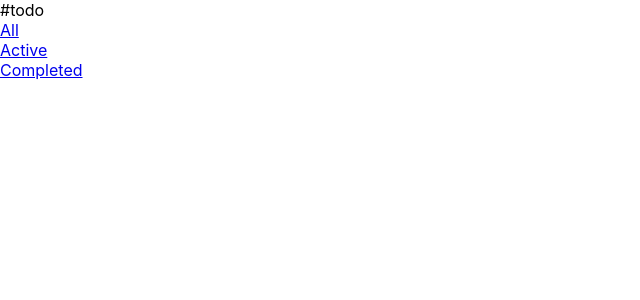
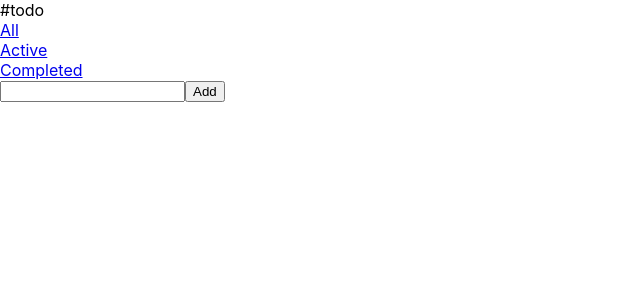
Before and after one commit to srirajbur/exer-mat, a React (Create React App) app in the folder todo-list/: page / in a window 1280 px wide. Shown: the top 300 px of the page, without its empty margins (0-640 px from the left). Built offline with nearby package versions, Linux system fonts and the light colour scheme.

Commit message:
implemented Todo and CreateTodo component

```diff
--- a/todo-list/src/App.js
+++ b/todo-list/src/App.js
@@ -13,7 +13,7 @@ function App() {
         <Nav />
         <Switch>
           <Route exact path="/" component={All} />
-          <Route exact path="/acitve" component={Active} />
+          <Route exact path="/active" component={Active} />
           <Route exact path="/completed" component={Completed} />
         </Switch>
       </Router>
--- a/todo-list/src/components/Active.js
+++ b/todo-list/src/components/Active.js
@@ -1,11 +1,14 @@
 import React, { useContext } from 'react';
+import CreateTodo from './CreateTodo';
 import { TodoContext } from './TodoContext';
 
 function Active() {
-  const [cartItems, setCartItems] = useContext(TodoContext);
+  const [todos, setTodos] = useContext(TodoContext);
+  const activeTodos = todos.filter((todo) => {});
 
   return (
     <div className="Active">
+      <CreateTodo />
       {
         //iterate through todos and display only actives'
       }
--- a/todo-list/src/components/All.js
+++ b/todo-list/src/components/All.js
@@ -1,14 +1,17 @@
 import React, { useContext } from 'react';
+import CreateTodo from './CreateTodo';
+import Todo from './Todo';
 import { TodoContext } from './TodoContext';
 
 function All() {
-  const [cartItems, setCartItems] = useContext(TodoContext);
+  const [todos, setTodos] = useContext(TodoContext);
 
   return (
     <div className="All">
-      {
-        //iterate through todos and display
-      }
+      <CreateTodo />
+      {todos.map((todo, index) => {
+        return <Todo key={index} title={todo.title} />;
+      })}
     </div>
   );
 }
--- /dev/null
+++ b/todo-list/src/components/CreateTodo.js
@@ -0,0 +1,31 @@
+import React, { useContext, useState } from 'react';
+import { TodoContext } from './TodoContext';
+
+function CreateTodo() {
+  const [todos, setTodos] = useContext(TodoContext);
+  const [todo, setTodo] = useState({ title: '', active: false });
+
+  function addTodo(e) {
+    e.preventDefault();
+    console.log(todos);
+    setTodos(todos.concat(todo));
+    setTodo({ title: '' });
+    e.target.reset();
+  }
+
+  function handleChange(e) {
+    const newTodo = e.target.value;
+    setTodo({ title: newTodo, active: false });
+  }
+
+  return (
+    <div className="CreateTodo">
+      <form onSubmit={addTodo}>
+        <input type="text" required onChange={handleChange} />
+        <button type="submit">Add</button>
+      </form>
+    </div>
+  );
+}
+
+export default CreateTodo;
--- /dev/null
+++ b/todo-list/src/components/Todo.js
@@ -0,0 +1,12 @@
+import React from 'react';
+
+function Todo(props) {
+  return (
+    <div className="Todo">
+      <input type="checkbox" />
+      <span>{props.title}</span>
+    </div>
+  );
+}
+
+export default Todo;
```
